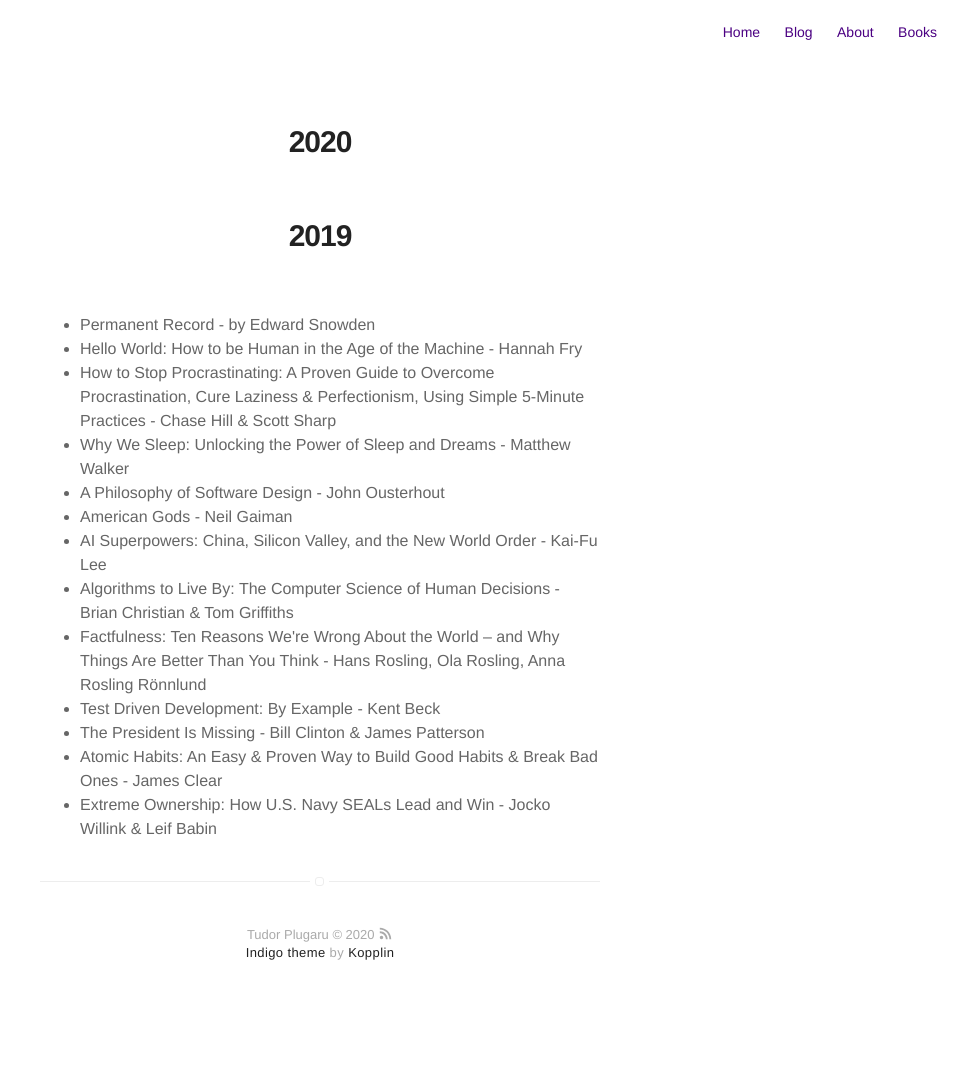
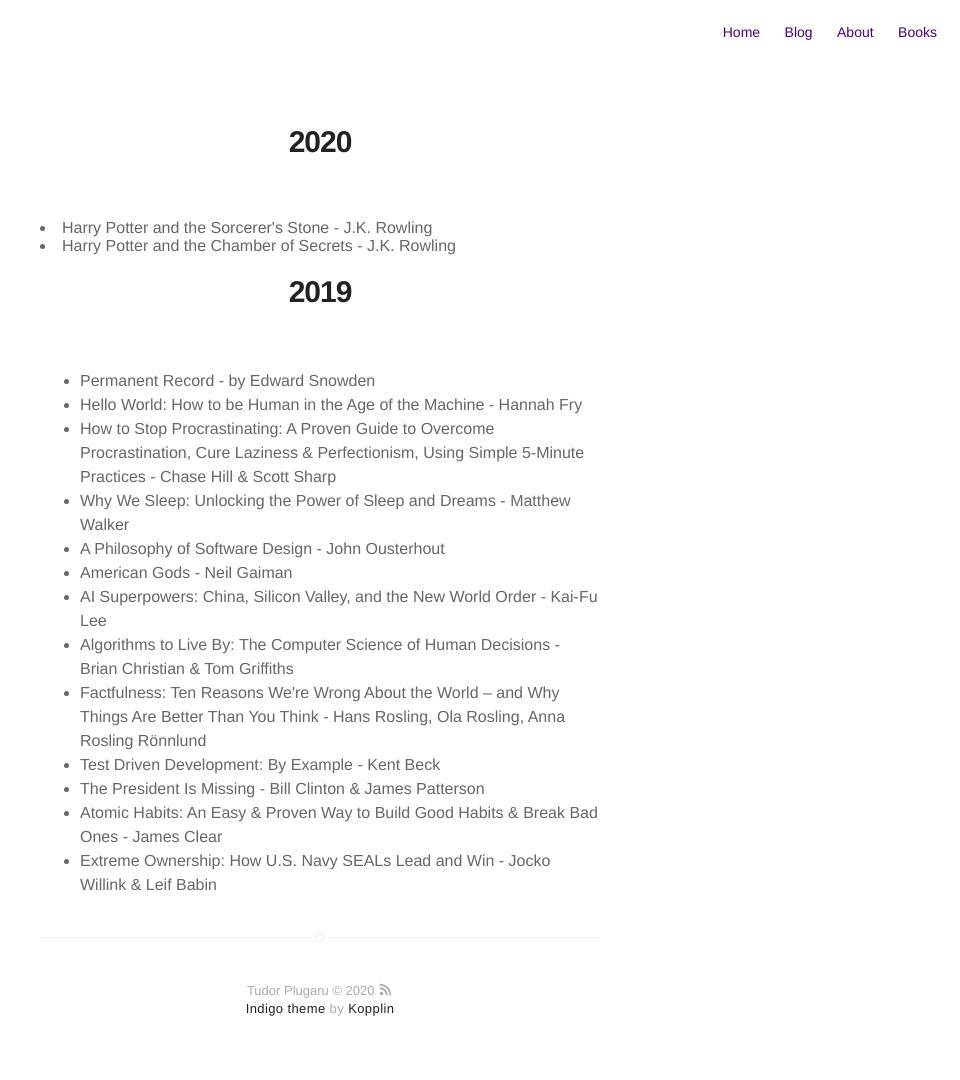
Before and after one commit to PlugaruT/PlugaruT.github.io, a Jekyll site: the page built from books.html, in a window 1280 px wide. Shown: the whole page, without its empty margins (320-1280 px from the left). Built offline with Jekyll 4.4.1, drawn with Linux system fonts in a browser that asks for light colours; before the commit the page ends 1024 px from its top, so only the background shows below that.

Commit message:
Update books for 2020

```diff
--- a/books.html
+++ b/books.html
@@ -5,7 +5,8 @@ layout: page
 <h1>
     2020
 </h1>
-
+    <li>Harry Potter and the Sorcerer's Stone - J.K. Rowling</li>
+    <li>Harry Potter and the Chamber of Secrets - J.K. Rowling</li>
 
 <h1>
     2019
```
